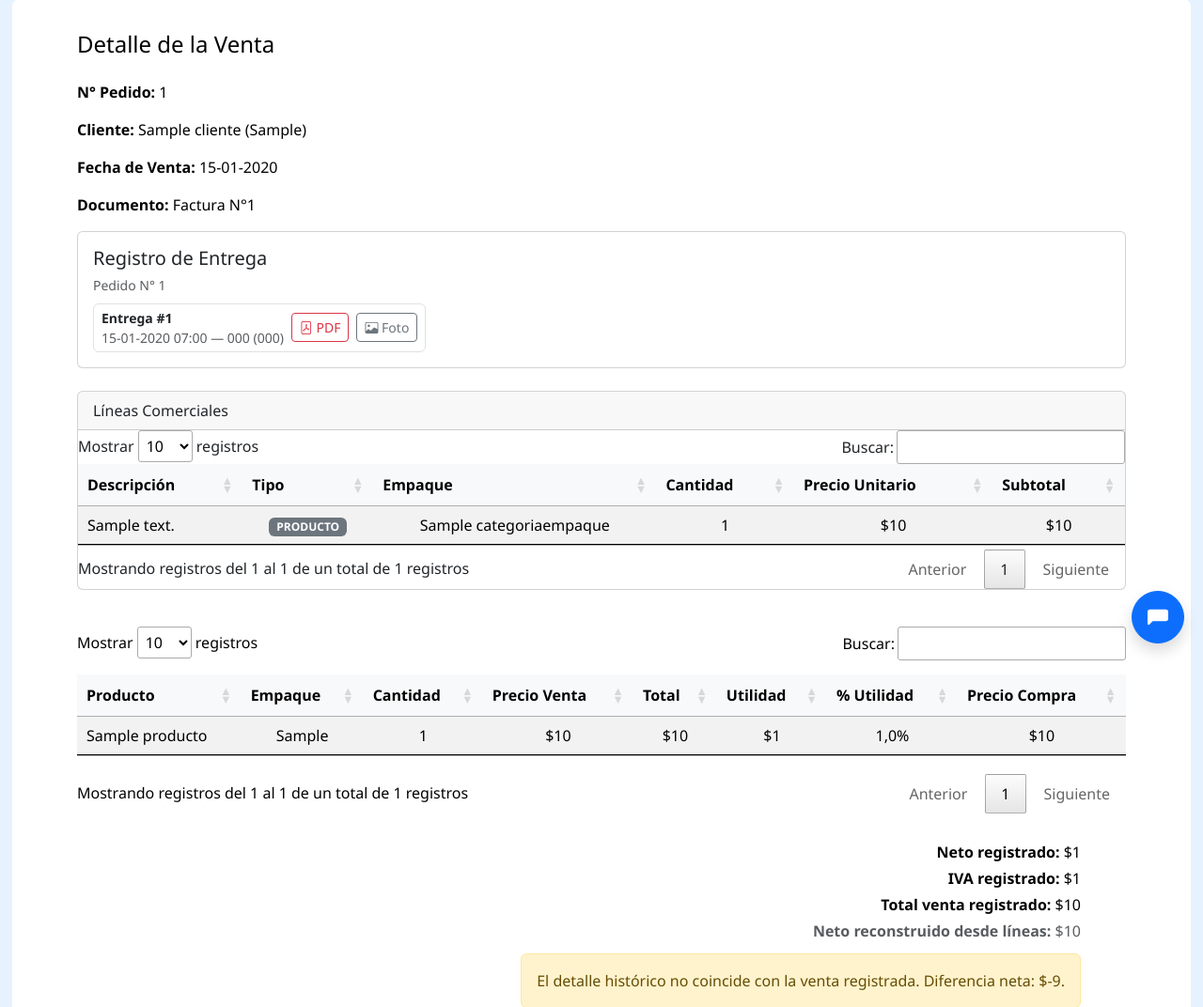
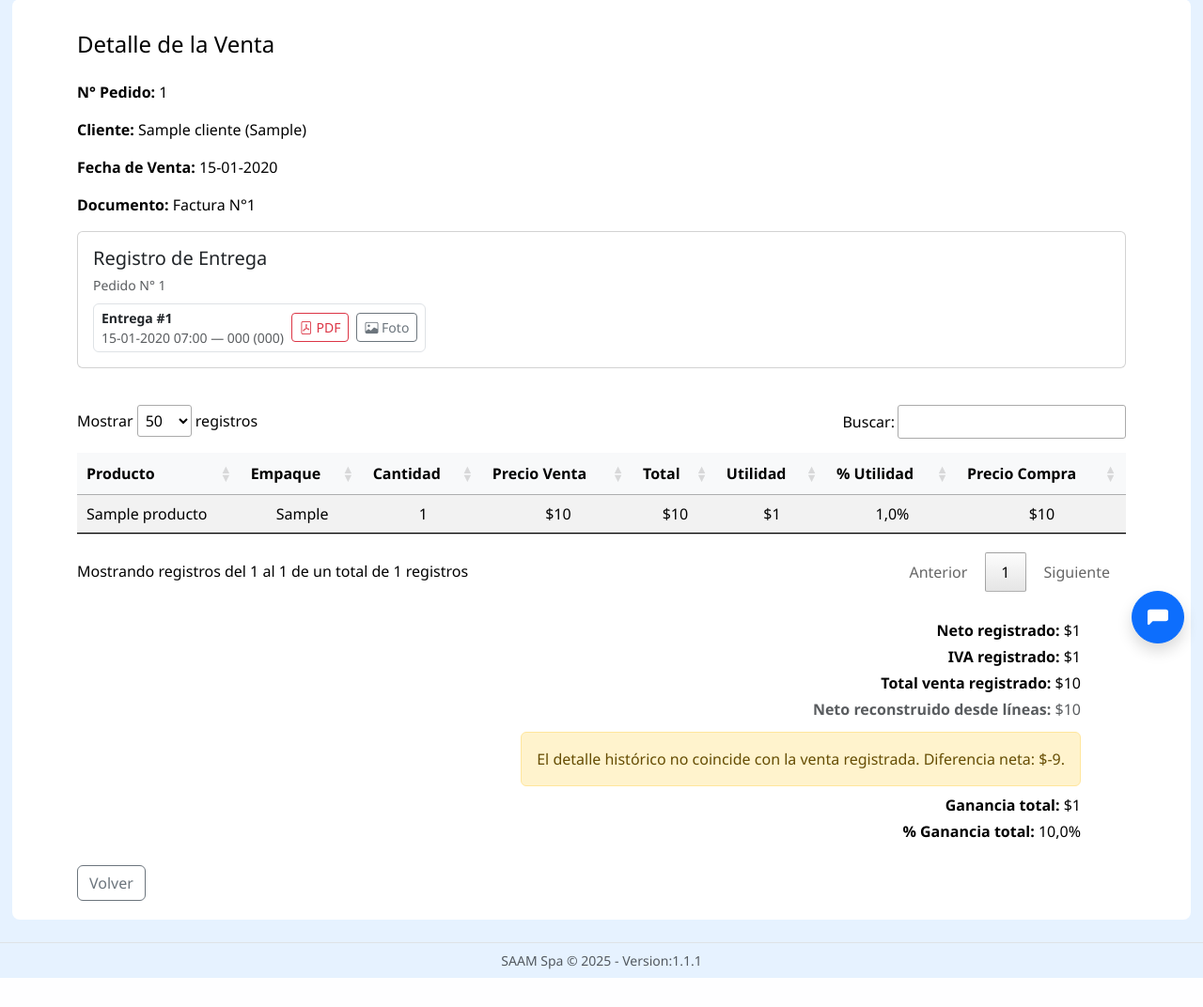
Before and after one commit to MigueJano/Portal-SAAM, a Django app: page /pedidos/ventas/1/detalle/ in a window 1280 px wide. Shown: the part 91-1163 px from the top of the page at 94% size. After the commit the page ends 1132 px from the top, so only its background shows below. Run offline with Django 5.2, Linux system fonts and the light colour scheme; a user stored in the database is signed in; tables that the repository leaves empty hold one stand-in row (values such as "Sample post"); lists and menus that the app fills with data are empty; some libraries are stand-ins or nearby versions.

Commit message:
eliminar tabla repeida en informe de ventas individuales.

```diff
--- a/src/Apps/Pedidos/static/js/tabla-filtros.js
+++ b/src/Apps/Pedidos/static/js/tabla-filtros.js
@@ -69,6 +69,7 @@
 
   function opcionesPara($tabla) {
     const esInforme = $tabla.hasClass("js-sortable-report-table");
+    const largoPagina = Number($tabla.attr("data-page-length"));
     const noOrdenables = $tabla.find("thead th.no-sort").map(function () {
       return $(this).index();
     }).get();
@@ -78,6 +79,10 @@
       scrollX: !esInforme,
       order: [],
     };
+
+    if (Number.isInteger(largoPagina) && largoPagina > 0) {
+      opciones.pageLength = largoPagina;
+    }
 
     if (esInforme) {
       Object.assign(opciones, {
@@ -97,7 +102,14 @@
   }
 
   function inicializarTablas(contenedor) {
-    $(contenedor).find("table").addBack("table").each(function () {
+    const selectorTablas = [
+      "table#result_list",
+      "table#tabla-filtros",
+      "table.js-tabla-filtros",
+      "table.js-sortable-report-table",
+    ].join(", ");
+
+    $(contenedor).find(selectorTablas).addBack(selectorTablas).each(function () {
       const $tabla = $(this);
 
       normalizarCeldasCombinadas($tabla);
--- a/src/Apps/Pedidos/templates/views/venta/detalle_venta.html
+++ b/src/Apps/Pedidos/templates/views/venta/detalle_venta.html
@@ -52,48 +52,8 @@
       </div>
     {% endif %}
 
-  {% if lineas_comerciales %}
-  <div class="card mb-4">
-    <div class="card-header">Líneas Comerciales</div>
-    <div class="card-body p-0">
-      <div class="table-responsive">
-        <table class="table table-striped table-hover align-middle mb-0">
-          <thead class="table-light text-center">
-            <tr>
-              <th>Descripción</th>
-              <th>Tipo</th>
-              <th>Empaque</th>
-              <th>Cantidad</th>
-              <th>Precio Unitario</th>
-              <th>Subtotal</th>
-            </tr>
-          </thead>
-          <tbody>
-            {% for linea in lineas_comerciales %}
-            <tr class="text-center">
-              <td class="text-start">{{ linea.descripcion }}</td>
-              <td>
-                {% if linea.tipo_linea == 'PACK' %}
-                  <span class="badge bg-success">PACK</span>
-                {% else %}
-                  <span class="badge bg-secondary">PRODUCTO</span>
-                {% endif %}
-              </td>
-              <td>{{ linea.empaque_display }}</td>
-              <td>{{ linea.cantidad|formatear_miles }}</td>
-              <td>${{ linea.precio_unitario|formatear_miles }}</td>
-              <td>${{ linea.subtotal|formatear_miles }}</td>
-            </tr>
-            {% endfor %}
-          </tbody>
-        </table>
-      </div>
-    </div>
-  </div>
-  {% endif %}
-
    <div class="table-responsive mb-4">
-    <table id="tabla-filtros" class="table table-striped table-hover align-middle">
+    <table id="tabla-filtros" class="table table-striped table-hover align-middle" data-page-length="50">
       <thead class="table-light text-center">
         <tr>
           <th>Producto</th>
```
